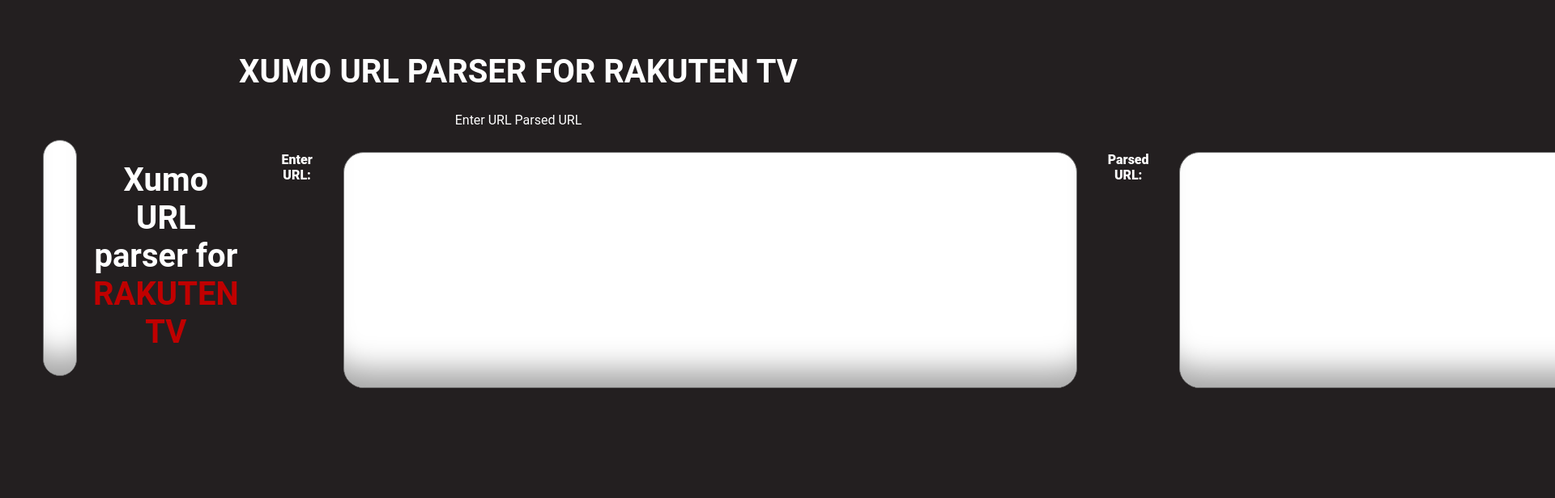
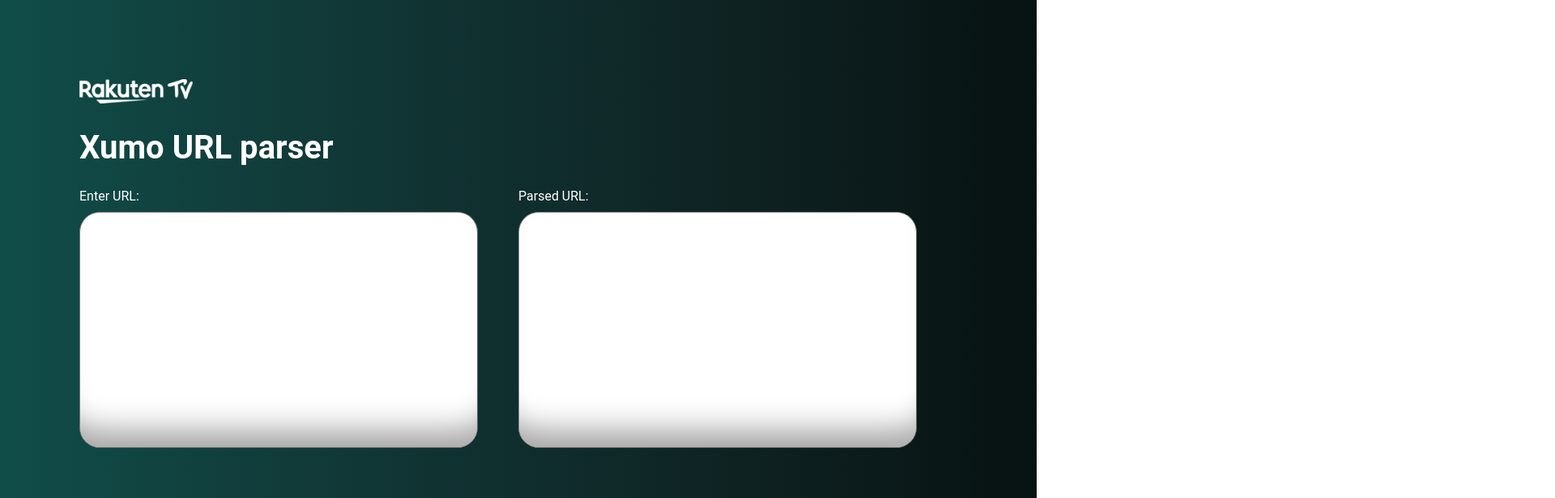
Before and after one commit to metadatartv/xumo-url-rtv-metadata, a plain HTML site: page index.html in a window 1280 px wide. Shown: the top 616 px of the page at 81% size, 1920 px wide, since content can reach past the window. Drawn offline with Linux system fonts and the light colour scheme.

Commit message:
Change design for app

```diff
--- a/index.html
+++ b/index.html
@@ -5,7 +5,7 @@
   <meta charset="utf-8">
   <meta http-equiv="X-UA-Compatible" content="IE=edge">
   <title>Xumo URL parser</title>
-  <meta name="description" content="">
+  <meta name="description" content="Xumo url parse">
   <meta name="viewport" content="width=device-width, initial-scale=1">
   <link rel="stylesheet" href="/styles.css">
   <link rel="shortcut icon" href="img/favicon_rakuten.png" type="image/x-icon">
@@ -13,29 +13,21 @@
 
 <body>
   <header>
-    <h1>XUMO URL PARSER FOR <span class="rakuten">RAKUTEN TV</span></h1>
+    <img src="/img/RTV_logo_white.png" alt="RakutenTV logo" width="140" height="30">
+    <h1>Xumo URL parser</h1>
   </header>
-  <div class="test">
-    <span>Enter URL</span>
-    <span>Parsed URL</span>
-  </div>
-  <main class="mainContainer">
-    <!--     <label for="xumourl">Enter URL:</label> -->
-    <textarea row="1" cols="80" name="xumourl" id="xumourl" autocomplete="off"></textarea>
-    <!--     <label for="outputUrl">Parsed URL:</label> -->
-    <h1>Xumo URL parser for <span class="rakuten">RAKUTEN TV</span></h1>
-  </header>
-  <main class="mainContainer">
-    <label for="xumourl">Enter URL:</label>
-    <textarea row="1" cols="80" name="xumourl" id="xumourl" autocomplete="off"></textarea>
-    <label for="outputUrl">Parsed URL:</label>
-    <textarea row="1" cols="80" name="outputUrl" id="outputUrl" autocomplete="off">
+  <main class="urlContainer">
+
+    <div class="enterUrlContainer">
+      <label for="xumourl">Enter URL:</label>
+      <textarea row="1" cols="80" name="xumourl" id="xumourl" autocomplete="off"></textarea>
+    </div>
+    <div class="parsedUrlContainer">
+      <label for="outputUrl">Parsed URL:</label>
+      <textarea row="1" cols="80" name="outputUrl" id="outputUrl" autocomplete="off">
   </textarea>
+    </div>
   </main>
-  <footer>
-    <img src="/img/RTV_logo_white.png" alt="RakutenTV logo" width="450" height="100">
-    <img src="/img/RTV_logo.png" alt="RakutenTV logo" width="450" height="100">
-  </footer>
   <script src="scripts/index.js" async defer></script>
 </body>
 
--- a/styles.css
+++ b/styles.css
@@ -1,23 +1,25 @@
 body {
   font-family: "Roboto", sans-serif;
-  background-color: #231f20;
+  background-image: linear-gradient(
+    to right,
+    #104d49,
+    #113d3b,
+    #102e2e,
+    #0e2020,
+    #071212
+  );
   color: #fff;
-  text-align: center;
-  padding: 30px;
+  padding: 90px;
 }
 
 h1 {
   font-size: 2.5rem;
 }
 
-label {
-  font-weight: 800;
-}
-
 textarea {
   box-shadow: rgba(0, 0, 0, 0.35) 0px -50px 36px -28px inset;
   border-radius: 25px 25px 25px 25px;
-  width: 900px;
+  width: 450px;
   height: 250px;
   font-size: 10pt;
   padding: 20px;
@@ -25,24 +27,19 @@
   outline: none;
 }
 
-footer {
-  padding: 30px;
+.enterUrlContainer {
+  display: flex;
+  flex-direction: column;
+  gap: 10px;
 }
 
-.mainContainer {
+.parsedUrlContainer {
   display: flex;
-  gap: 20px;
-  padding: 15px;
-
-
-.rakuten {
-  color: #c00000;
+  flex-direction: column;
+  gap: 10px;
 }
 
-.test {
+.urlContainer {
   display: flex;
-  justify-content: space-around;
-  font-weight: 800;
-  font-size: 1.2rem;
-  margin-top: 60px;
+  gap: 50px;
 }
```
